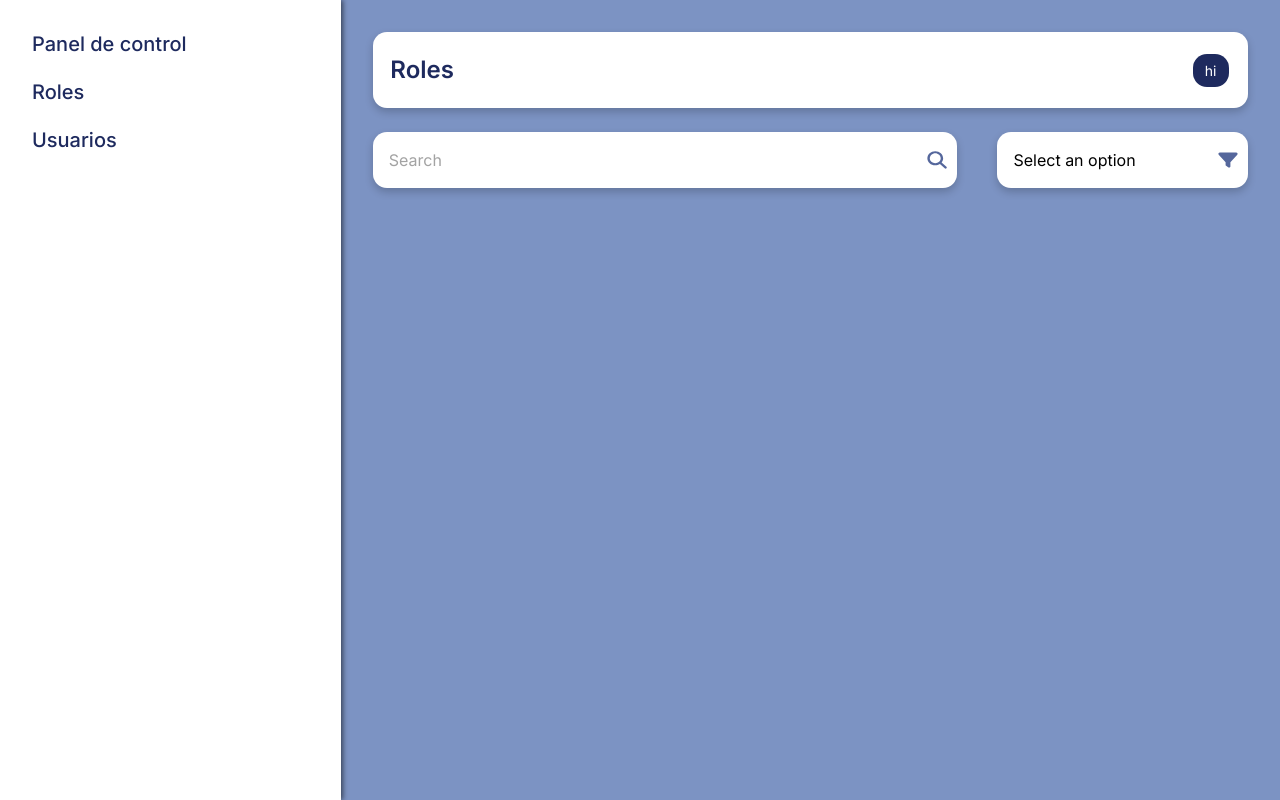
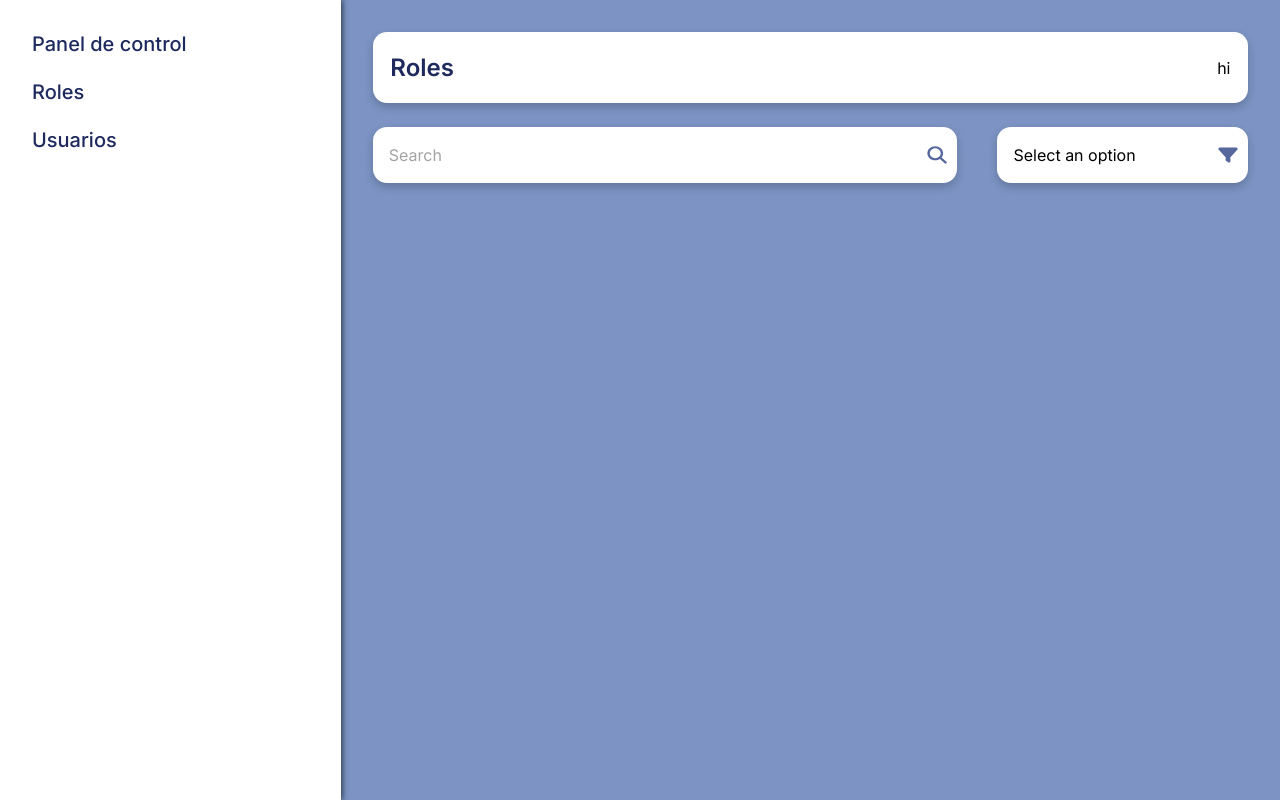
Before and after one commit to RaulBecerraB/TechShare-FrontEnd, a Next.js app: page /admin/roles in a window 1280 px wide. Built offline with nearby package versions, Linux system fonts and the light colour scheme.

Commit message:
refactor(ui): rename BlueButton component and CSS class to PrimaryButton
Renamed the BlueButton component and its associated CSS class to PrimaryButton for clearer usage as a primary button in the UI.

```diff
--- a/src/components/AdminCrud/Button.tsx
+++ /dev/null
@@ -1,14 +0,0 @@
-import React from 'react'
-
-interface ButtonProps {
-  buttonLabel: string;
-  buttonFunction: any;
-}
-
-export default function Button({ buttonLabel, buttonFunction }: ButtonProps) {
-  return (
-    <button className='button' onClick={buttonFunction}>
-      {buttonLabel}
-    </button>
-  )
-}
--- a/src/components/AdminCrud/CrudHeader.tsx
+++ b/src/components/AdminCrud/CrudHeader.tsx
@@ -5,7 +5,7 @@ import '@/styles/buttons.css'
 import { inter } from '@/services/fonts'
 import SearchBar from '@/components/SearchBar'
 import Dropdown from '../Dropdown'
-import Button from './Button'
+import Button from './PrimaryButton'
 
 interface CrudHeaderProps {
   title: string;
--- /dev/null
+++ b/src/components/AdminCrud/PrimaryButton.tsx
@@ -0,0 +1,14 @@
+import React from 'react'
+
+interface ButtonProps {
+    buttonLabel: string;
+    buttonFunction: any;
+}
+
+export default function Button({ buttonLabel, buttonFunction }: ButtonProps) {
+    return (
+        <button className='button' onClick={buttonFunction}>
+            {buttonLabel}
+        </button>
+    )
+}
--- a/src/styles/buttons.css
+++ b/src/styles/buttons.css
@@ -1,4 +1,4 @@
-.button {
+.primary-button {
     background-color: #1E2A5E;
     border: none;
     color: white;
```
